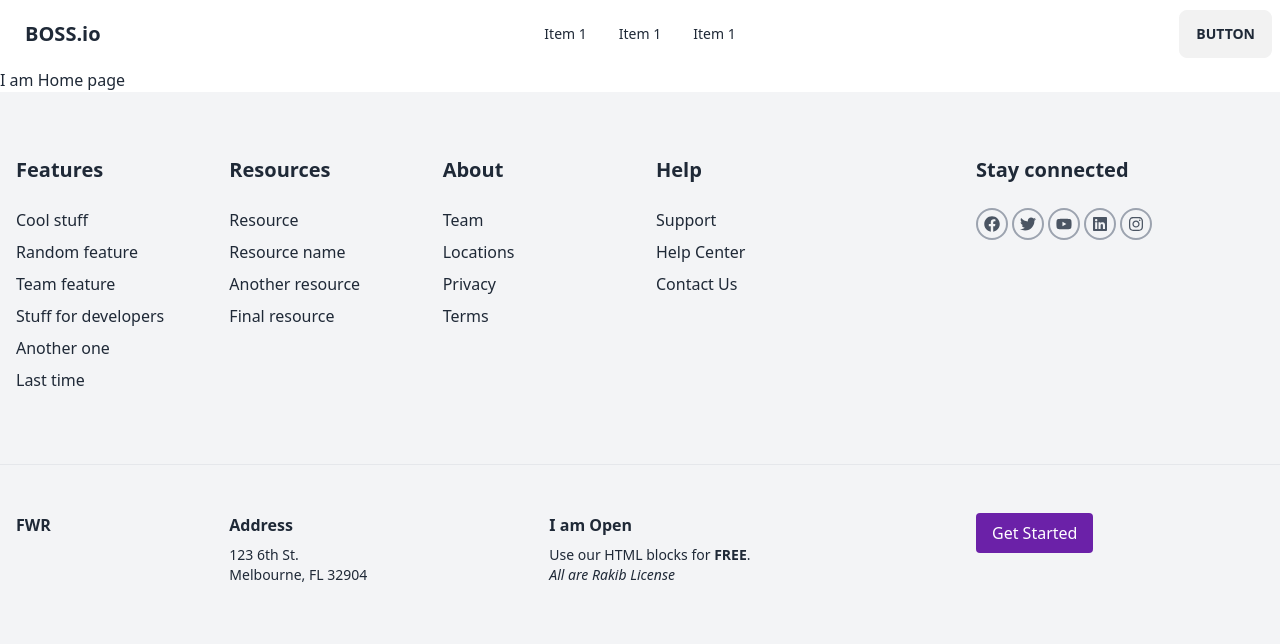
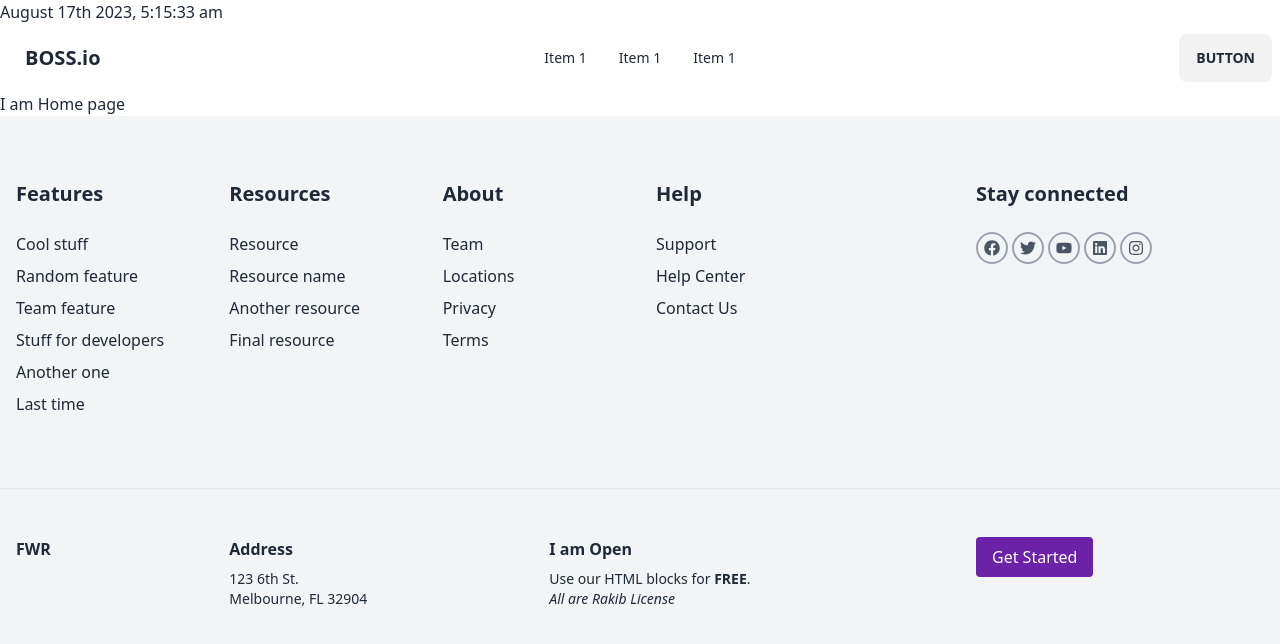
Before and after one commit to SheikhRakibhossain/newsPlate, a React (Vite) app: page / in a window 1280 px wide. Shown: the top 644 px of the page. Built offline with nearby package versions, Linux system fonts and the light colour scheme.

Commit message:
momment time zone features added.

```diff
--- a/package.json
+++ b/package.json
@@ -12,6 +12,7 @@
   "dependencies": {
     "localforage": "^1.10.0",
     "match-sorter": "^6.3.1",
+    "moment": "^2.29.4",
     "react": "^18.2.0",
     "react-dom": "^18.2.0",
     "react-icons": "^4.10.1",
--- a/src/components/Header.jsx
+++ b/src/components/Header.jsx
@@ -1,9 +1,12 @@
+import moment from 'moment';
 
 const Header = () => {
     return (
-        <div>
-
-        </div>
+        <>
+            <div>
+                {moment().format('MMMM Do YYYY, h:mm:ss a')}
+            </div>
+        </>
     );
 };
 
```
Also changed, not shown: 1 other file (tests, documents, lock files or other folders).
